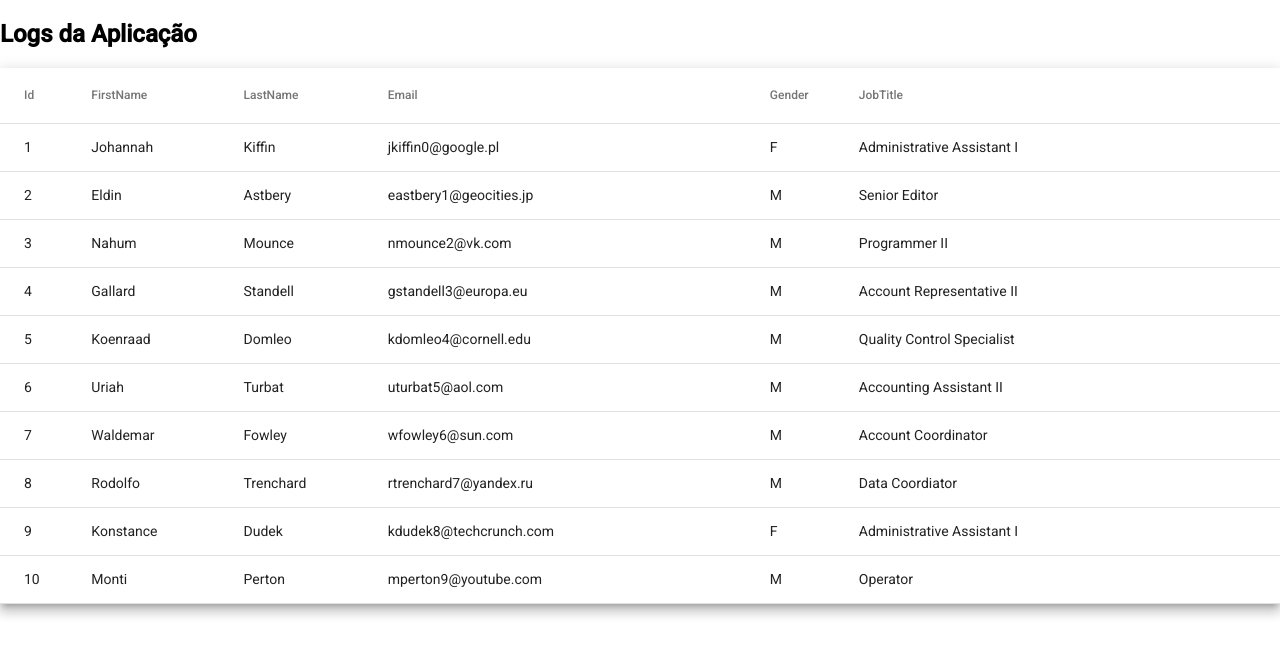
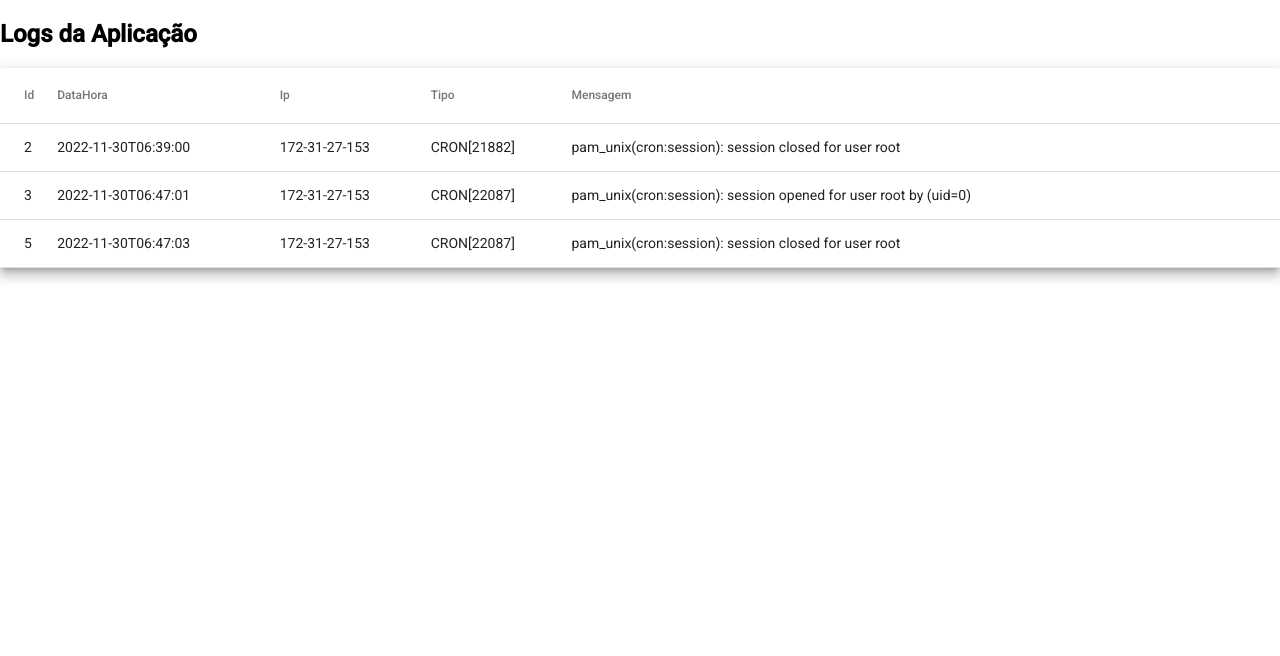
Before and after one commit to CaioTsubake/AudiotoriaLogs, an Angular app in the folder AuditoriaLogsFrontend/: page / in a window 1280 px wide. Shown: the top 656 px of the page. Built offline with nearby package versions, Linux system fonts and the light colour scheme.

Commit message:
Trocando dados modelo por dados de log
Os dados usando ainda estão hardcoded mas já estão com o formato
desejado

```diff
--- a/AuditoriaLogsFrontend/src/app/model/auditoriaLogs.model.ts
+++ b/AuditoriaLogsFrontend/src/app/model/auditoriaLogs.model.ts
@@ -1,6 +1,6 @@
 export interface AuditoriaLog {
   Id: number;
-  DataHora: Date;
+  DataHora: string;
   Ip: string;
   Tipo: string;
   Mensagem: string;
--- a/AuditoriaLogsFrontend/src/app/tela-logs/tela-logs.component.html
+++ b/AuditoriaLogsFrontend/src/app/tela-logs/tela-logs.component.html
@@ -2,11 +2,11 @@
 
 
 <table mat-table [dataSource]="dataSource" class="mat-elevation-z8">
-    <ng-container [matColumnDef]="column" *ngFor="let column of displayedColumns">
+    <ng-container [matColumnDef]="column" *ngFor="let column of colunasTabela">
       <th mat-header-cell *matHeaderCellDef>{{ column }}</th>
       <td mat-cell *matCellDef="let emp">{{ emp[column] }}</td>
     </ng-container>
 
-    <tr mat-header-row *matHeaderRowDef="displayedColumns"></tr>
-    <tr mat-row *matRowDef="let emprow; columns: displayedColumns"></tr>
+    <tr mat-header-row *matHeaderRowDef="colunasTabela"></tr>
+    <tr mat-row *matRowDef="let emprow; columns: colunasTabela"></tr>
   </table>
--- a/AuditoriaLogsFrontend/src/app/tela-logs/tela-logs.component.ts
+++ b/AuditoriaLogsFrontend/src/app/tela-logs/tela-logs.component.ts
@@ -1,5 +1,6 @@
 import { Component, OnInit } from '@angular/core';
 import { MatTableDataSource } from '@angular/material/table';
+import { AuditoriaLog } from '../model/auditoriaLogs.model';
 
 @Component({
   selector: 'app-tela-logs',
@@ -13,91 +14,34 @@ export class TelaLogsComponent implements OnInit {
   ngOnInit(): void {
   }
 
-  displayedColumns: string[] = ['Id', 'FirstName', 'LastName', 'Email','Gender','JobTitle'];
+  colunasTabela: string[] = ['Id', 'DataHora', 'Ip', 'Tipo', 'Mensagem'];
 
-  EmpData : Employee[] =[{
-    "Id": 1,
-    "FirstName": "Johannah",
-    "LastName": "Kiffin",
-    "Email": "jkiffin0@google.pl",
-    "Gender": "F",
-    "JobTitle": "Administrative Assistant I"
-  }, {
-    "Id": 2,
-    "FirstName": "Eldin",
-    "LastName": "Astbery",
-    "Email": "eastbery1@geocities.jp",
-    "Gender": "M",
-    "JobTitle": "Senior Editor"
-  }, {
-    "Id": 3,
-    "FirstName": "Nahum",
-    "LastName": "Mounce",
-    "Email": "nmounce2@vk.com",
-    "Gender": "M",
-    "JobTitle": "Programmer II"
-  }, {
-    "Id": 4,
-    "FirstName": "Gallard",
-    "LastName": "Standell",
-    "Email": "gstandell3@europa.eu",
-    "Gender": "M",
-    "JobTitle": "Account Representative II"
-  }, {
-    "Id": 5,
-    "FirstName": "Koenraad",
-    "LastName": "Domleo",
-    "Email": "kdomleo4@cornell.edu",
-    "Gender": "M",
-    "JobTitle": "Quality Control Specialist"
-  }, {
-    "Id": 6,
-    "FirstName": "Uriah",
-    "LastName": "Turbat",
-    "Email": "uturbat5@aol.com",
-    "Gender": "M",
-    "JobTitle": "Accounting Assistant II"
-  }, {
-    "Id": 7,
-    "FirstName": "Waldemar",
-    "LastName": "Fowley",
-    "Email": "wfowley6@sun.com",
-    "Gender": "M",
-    "JobTitle": "Account Coordinator"
-  }, {
-    "Id": 8,
-    "FirstName": "Rodolfo",
-    "LastName": "Trenchard",
-    "Email": "rtrenchard7@yandex.ru",
-    "Gender": "M",
-    "JobTitle": "Data Coordiator"
-  }, {
-    "Id": 9,
-    "FirstName": "Konstance",
-    "LastName": "Dudek",
-    "Email": "kdudek8@techcrunch.com",
-    "Gender": "F",
-    "JobTitle": "Administrative Assistant I"
-  }, {
-    "Id": 10,
-    "FirstName": "Monti",
-    "LastName": "Perton",
-    "Email": "mperton9@youtube.com",
-    "Gender": "M",
-    "JobTitle": "Operator"
-  }];
+  LogsRecebidos : AuditoriaLog[] =[
+    {
+      "Id": 2,
+      "DataHora": "2022-11-30T06:39:00",
+      "Ip": "172-31-27-153",
+      "Tipo": "CRON[21882]",
+      "Mensagem": "pam_unix(cron:session): session closed for user root"
+  },
+  {
+      "Id": 3,
+      "DataHora": "2022-11-30T06:47:01",
+      "Ip": "172-31-27-153",
+      "Tipo": "CRON[22087]",
+      "Mensagem": "pam_unix(cron:session): session opened for user root by (uid=0)"
+  },
+  {
+      "Id": 5,
+      "DataHora": "2022-11-30T06:47:03",
+      "Ip": "172-31-27-153",
+      "Tipo": "CRON[22087]",
+      "Mensagem": "pam_unix(cron:session): session closed for user root"
+  },
+  ];
 
-  dataSource = new MatTableDataSource(this.EmpData);
+  dataSource = new MatTableDataSource(this.LogsRecebidos);
 
 
 
 }
-
-export interface Employee {
-  Id : number,
-  FirstName:string,
-  LastName:string,
-  Email:string,
-  Gender:string,
-  JobTitle:string
-}
```
